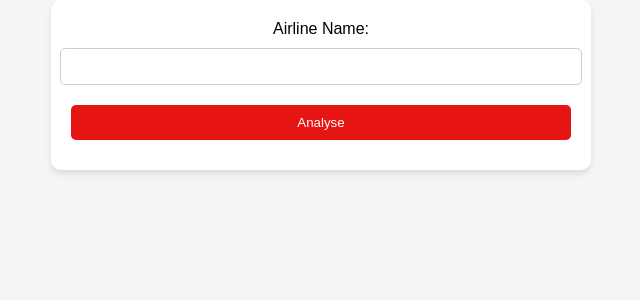
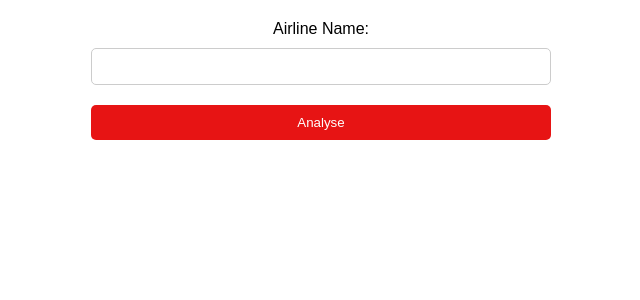
Before and after one commit to raflyaulya/NIR, a Flask app: page / in a window 1280 px wide. Shown: the top 300 px of the page, without its empty margins (319-959 px from the left). Run offline with Flask 2, Linux system fonts and the light colour scheme.

Commit message:
Update style.css

```diff
--- a/static/css/style.css
+++ b/static/css/style.css
@@ -1,13 +1,36 @@
+*{
+    box-sizing: border-box;
+    margin: 0;
+    padding: 0;
+}
+
+/* header{
+    background-image: url(/asets/airlineBackground.png);
+    background-image: url(../airlineBackground.png);
+    height: 100vh;
+    background-size: cover;
+    background-position: center;
+} */
+
+
 body {
     font-family: Arial, sans-serif;
-    position: center;
+    /* position: center;
     margin: 0;
     padding: 0;
-    background-color: #f5f5f5;
+    background-color: #f5f5f5; */
 }
 
+.container{
+    display: flex;
+    flex-direction: column;
+    align-items: center;
+    margin-top: 50px;
+}
+
+
 h1 {
-    background-color: white;
+    /* background-color: black; */
     color: rgb(0, 0, 0);
     /* padding: 20px; */
     margin: 0;
@@ -23,9 +46,9 @@ form {
     margin: 0 auto;
     width: 100%;
     max-width: 500px;
-    background-color: white;
-    border-radius: 10px;
-    box-shadow: 0 4px 6px rgba(0, 0, 0, 0.1);
+    /* background-color: white; */
+    /* border-radius: 10px;
+    box-shadow: 0 4px 6px rgba(0, 0, 0, 0.1); */
 }
 
 input {
@@ -63,3 +86,14 @@ p {
     padding: 10px;
     margin: 0;
 }
+
+/* .background {
+    background-image: url('D:\ИПМКН\Семестр 5\НИР\NIR\asets\airlineBackground.png');
+    height: 100vh;
+    width: 100%;
+    background-position: center;
+    background-repeat: no-repeat; */
+    /* color: white;
+    background-color: rebeccapurple; */
+    /* background-size: cover;
+  } */
```
